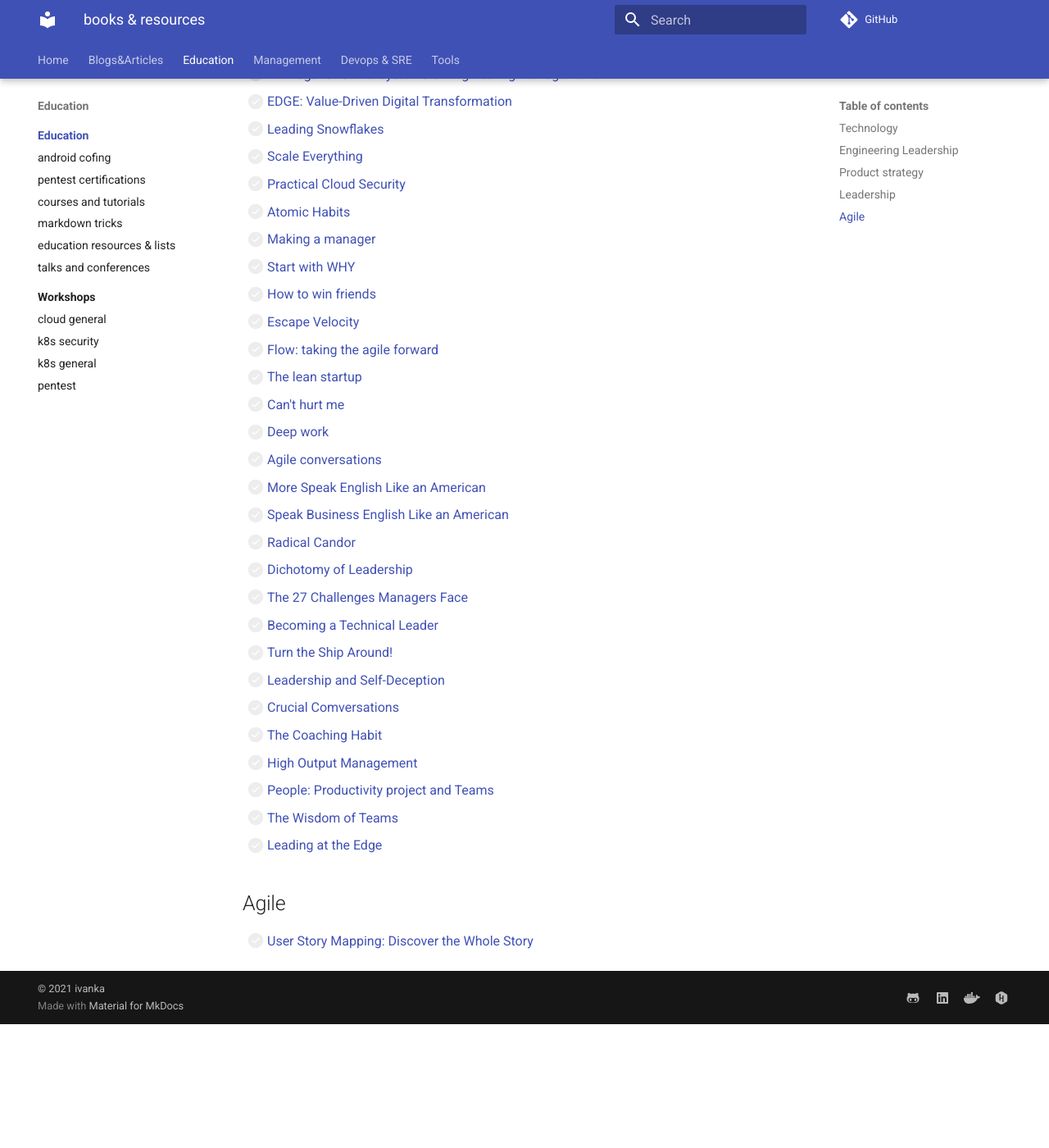
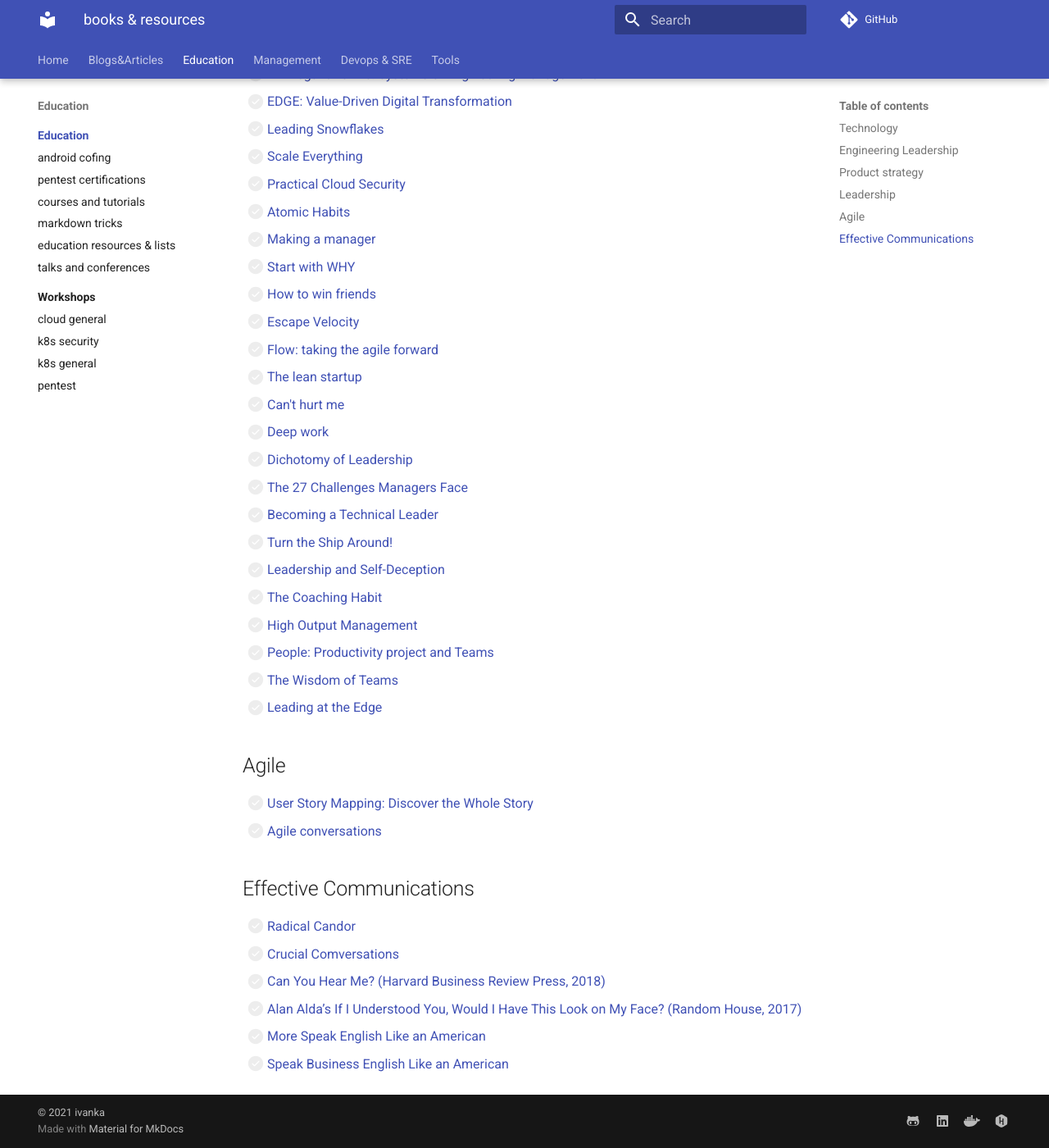
Before and after one commit to ivankatliarchuk/knowledge-base, an MkDocs documentation site: the page built from docs/education/index.md, in a window 1280 px wide and 1400 px high, scrolled down 1189 px. Shown: the whole window at 82% size. Built offline with MkDocs 1.6.1 and Material for MkDocs 9.7.7, drawn with Linux system fonts in a browser that asks for light colours; comment, search, counter and statistics services are not loaded; before the commit the page ends 2438 px from its top, so only the background shows below that.

Commit message:
docs: added effective communication chapter

```diff
--- a/docs/education/index.md
+++ b/docs/education/index.md
@@ -75,6 +70,16 @@ published: true
 ## Agile
 
 - [ ] [User Story Mapping: Discover the Whole Story](https://www.amazon.co.uk/User-Story-Mapping-Discover-Product/dp/1491904909)
+- [ ] [Agile conversations](https://itrevolution.com/agile-conversations/)
+
+## Effective Communications
+
+- [ ] [Radical Candor](https://www.radicalcandor.com/the-book/)
+- [ ] [Crucial Comversations](https://www.goodreads.com/book/show/15014.Crucial_Conversations)
+- [ ] [Can You Hear Me? (Harvard Business Review Press, 2018) ]()
+- [ ] [Alan Alda’s If I Understood You, Would I Have This Look on My Face? (Random House, 2017)]()
+- [ ] [More Speak English Like an American](https://www.amazon.co.uk/More-Speak-English-Like-American/dp/B007QUYNR8)
+- [ ] [Speak Business English Like an American](https://www.amazon.co.uk/Speak-Business-English-Like-American/dp/0972530061)
 
 <!-- resources -->
 [good-bad-strategy]: https://www.goodreads.com/book/show/11721966-good-strategy-bad-strategy
```
Also changed, not shown: other parts of docs/education/index.md (+0 -5 lines).
